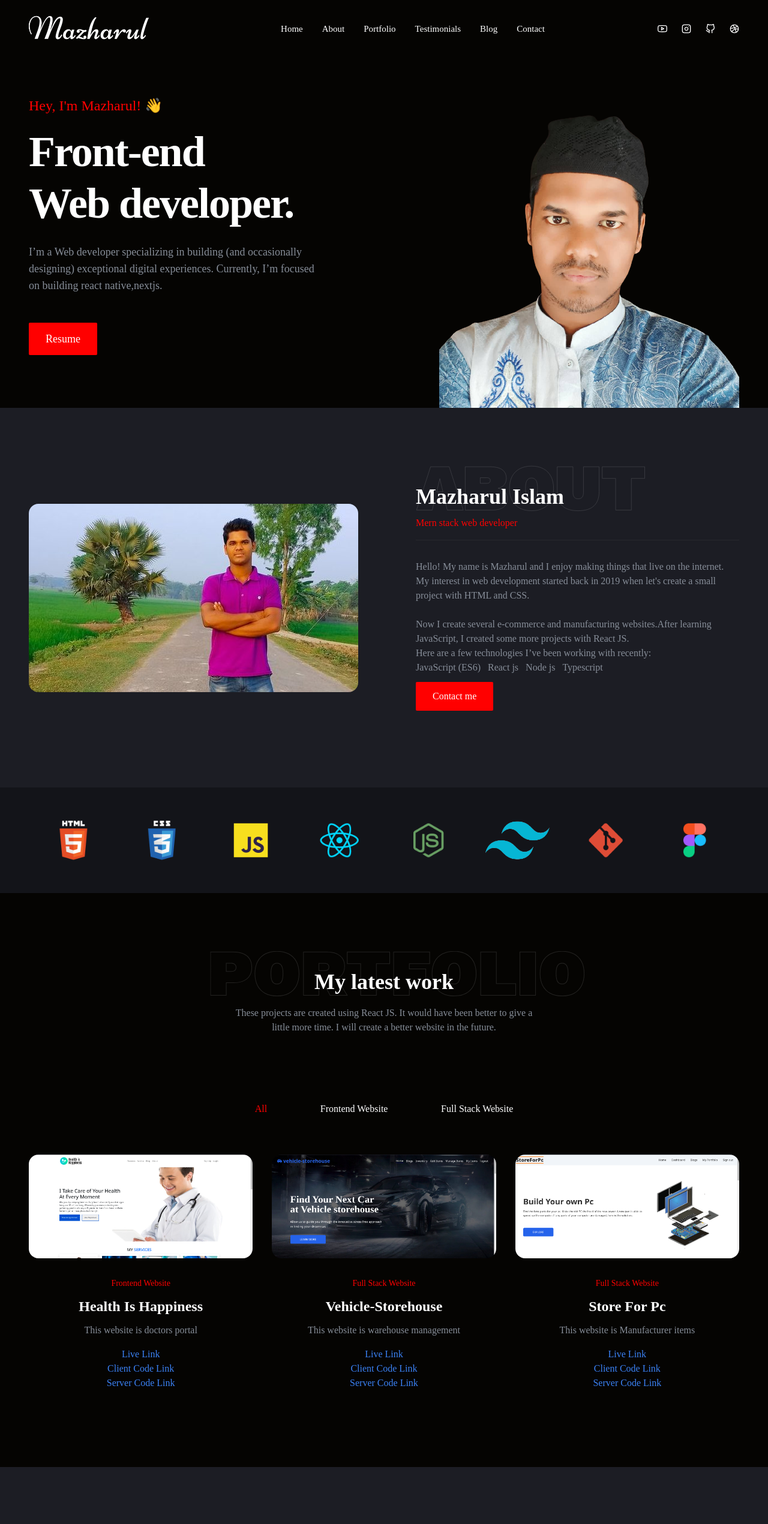
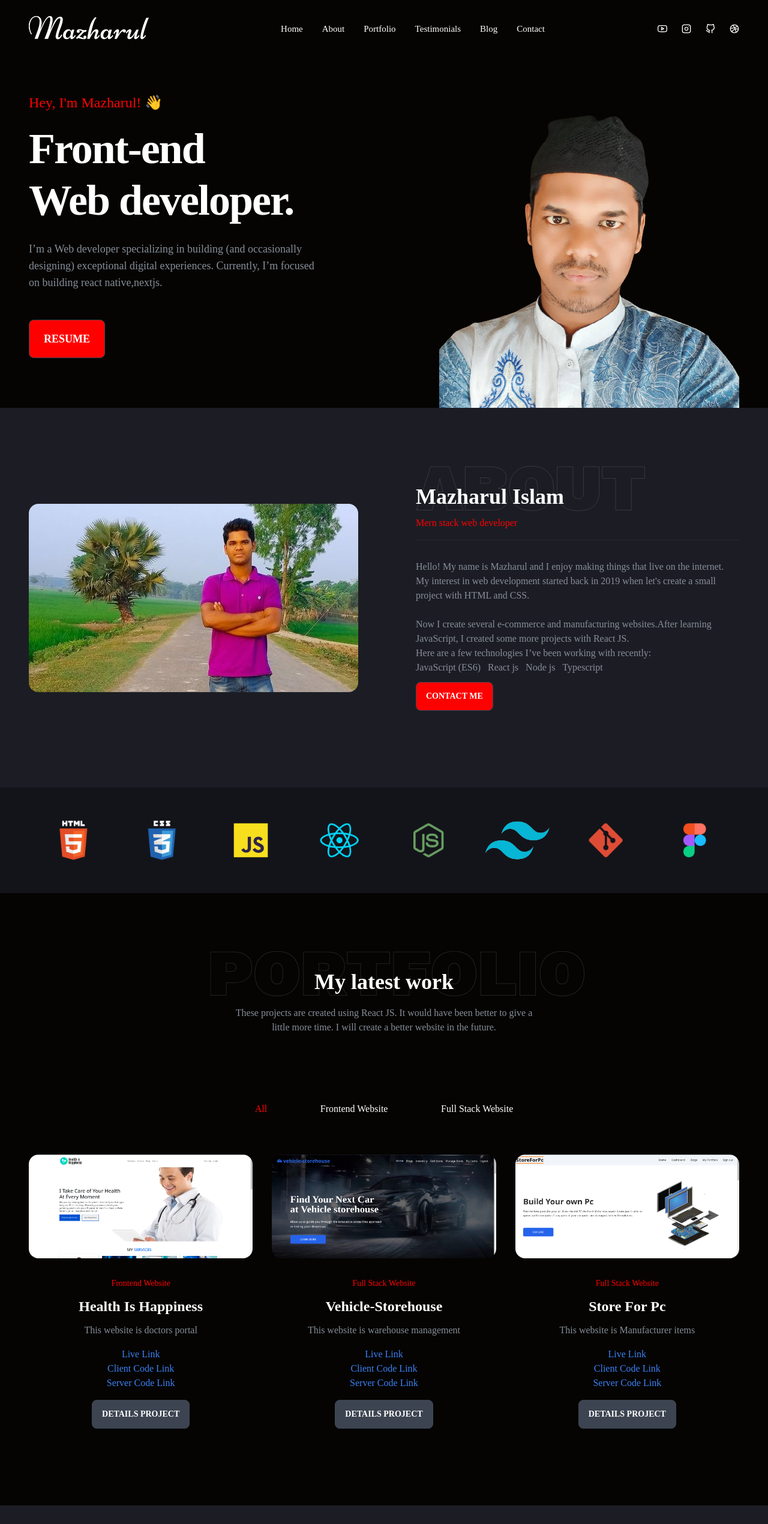
Before and after one commit to MazharulDev/mazharul-portfolio, a React (Create React App) app: page / in a window 1280 px wide. Shown: the top 2541 px of the page at 60% size. Built offline with nearby package versions, Linux system fonts and the light colour scheme.

Commit message:
project details modal added

```diff
--- a/src/App.js
+++ b/src/App.js
@@ -2,8 +2,6 @@ import { Route, Routes } from 'react-router-dom';
 import './App.css';
 import Blog from './components/Blog';
 import Home from './home/Home';
-
-
 
 function App() {
   return (
--- a/src/components/Footer.js
+++ b/src/components/Footer.js
@@ -1,10 +1,9 @@
 import React from 'react';
-
-
 
 
 // import logo
 import Logo from '../assets/img/logo.png';
+
 
 const Footer = () => {
   return (
--- a/src/components/Hero.js
+++ b/src/components/Hero.js
@@ -2,6 +2,8 @@ import React from 'react';
 
 // import My image
 import MyImg from '../assets/img/main-photo.png';
+// import resume
+import Resume from './Mazharul_resume .pdf'
 
 const Hero = () => {
   return (
@@ -22,7 +24,7 @@ const Hero = () => {
             <p className='pt-4 pb-8 md:pt-6 md:pb-12 max-w-[480px] text-lg text-center lg:text-left'>
               I’m a Web developer specializing in building (and occasionally designing) exceptional digital experiences. Currently, I’m focused on building react native,nextjs.
             </p>
-            <a data-aos="zoom-in" data-aos-delay="1000" data-aos-duration="2000" href='https://drive.google.com/file/d/1bVFT5u8-lJGhsh_wTsYP_xbRwS0JuWmH/view?usp=sharing' target="_blank" rel="noreferrer" className='btn btn-md mb-4 bg-accent text-lg hover:bg-secondary-hover md:btn-lg transition-all'>
+            <a data-aos="zoom-in" data-aos-delay="1000" data-aos-duration="2000" href={Resume} download target="_blank" rel="noreferrer" className='btn btn-md mb-4 bg-accent text-lg hover:bg-secondary-hover md:btn-lg transition-all'>
               Resume
             </a>
           </div>
--- a/src/components/Nav.js
+++ b/src/components/Nav.js
@@ -8,18 +8,18 @@ const Nav = () => {
     <nav>
       <ul className='flex space-x-8 capitalize text-[15px]'>
         <li
-          className='text-white hover:text-accent cursor-pointer'
+
 
         >
 
         </li>
 
-        <Link to='/'>Home</Link>
-        <a href="#about">About</a>
-        <a href="#portfolio">Portfolio</a>
-        <a href="#testimonials">Testimonials</a>
-        <Link to="/blog">Blog</Link>
-        <a href="#contact">Contact</a>
+        <Link className='text-white hover:text-accent cursor-pointer transition-all' to='/'>Home</Link>
+        <a className='text-white hover:text-accent cursor-pointer transition-all' href="#about">About</a>
+        <a className='text-white hover:text-accent cursor-pointer transition-all' href="#portfolio">Portfolio</a>
+        <a className='text-white hover:text-accent cursor-pointer transition-all' href="#testimonials">Testimonials</a>
+        <Link className='text-white hover:text-accent cursor-pointer transition-all' to="/blog">Blog</Link>
+        <a className='text-white hover:text-accent cursor-pointer transition-all' href="#contact">Contact</a>
       </ul>
     </nav>
   );
--- a/src/components/Project.js
+++ b/src/components/Project.js
@@ -1,6 +1,7 @@
 import React from 'react';
 
-const Project = ({ item }) => {
+
+const Project = ({ item, setProjectData }) => {
   return (
     <div key={item.id} className='flex flex-col items-center text-center'>
       <div className='mb-8'>
@@ -14,6 +15,10 @@ const Project = ({ item }) => {
       <a className='hover:underline mt-4 text-blue-500' href="{item.live}" target="_blank">Live Link</a>
       <a className='hover:underline text-blue-500' href="{item.clientCode}" target="_blank">Client Code Link</a>
       <a className='hover:underline text-blue-500' href="{item.serverCode}" target="_blank">Server Code Link</a>
+
+      <label onClick={() => setProjectData(item)} htmlFor="ProjectModal" className="btn modal-button mt-4">Details Project</label>
+
+
     </div>
   );
 };
--- a/src/components/Projects.js
+++ b/src/components/Projects.js
@@ -6,11 +6,13 @@ import { projectsNav } from '../data';
 
 // import components
 import Project from './Project';
+import ProjectsModal from './ProjectsModal';
 
 const Projects = () => {
   const [item, setItem] = useState({ name: 'all' });
   const [projects, setProjects] = useState([]);
   const [active, setActive] = useState(0);
+  const [projectData, setProjectData] = useState(null)
 
   useEffect(() => {
     // get projects based on item
@@ -40,9 +42,8 @@ const Projects = () => {
                 onClick={(e) => {
                   handleClick(e, index);
                 }}
-                className={`${
-                  active === index ? 'active' : ''
-                } cursor-pointer capitalize m-4`}
+                className={`${active === index ? 'active' : ''
+                  } cursor-pointer capitalize m-4`}
                 key={index}
               >
                 {item.name}
@@ -54,9 +55,12 @@ const Projects = () => {
       {/* projects */}
       <section className='grid gap-y-12 lg:grid-cols-3 lg:gap-x-8 lg:gap-y-8'>
         {projects.map((item) => {
-          return <Project item={item} key={item.id} />;
+          return <Project item={item} setProjectData={setProjectData} key={item.id} />;
         })}
       </section>
+      {
+        projectData && <ProjectsModal projectData={projectData} />
+      }
     </div>
   );
 };
--- /dev/null
+++ b/src/components/ProjectsModal.js
@@ -0,0 +1,19 @@
+import React from 'react';
+
+const ProjectsModal = ({ projectData }) => {
+    return (
+        <div>
+
+            <input type="checkbox" id="ProjectModal" className="modal-toggle" />
+            <div className="modal">
+                <div className="modal-box w-11/12 max-w-5xl">
+                    <label htmlFor="ProjectModal" className="btn btn-sm btn-circle absolute right-2 top-2">✕</label>
+                    <h3 className="font-bold text-lg text-center">{projectData.name}</h3>
+                    <p className="py-4"></p>
+                </div>
+            </div>
+        </div>
+    );
+};
+
+export default ProjectsModal;
--- a/tailwind.config.js
+++ b/tailwind.config.js
@@ -37,5 +37,5 @@ module.exports = {
       },
     },
   },
-  plugins: [],
+  plugins: [require("daisyui")],
 };
```
Also changed, not shown: 1 other file (tests, documents, lock files or other folders).
